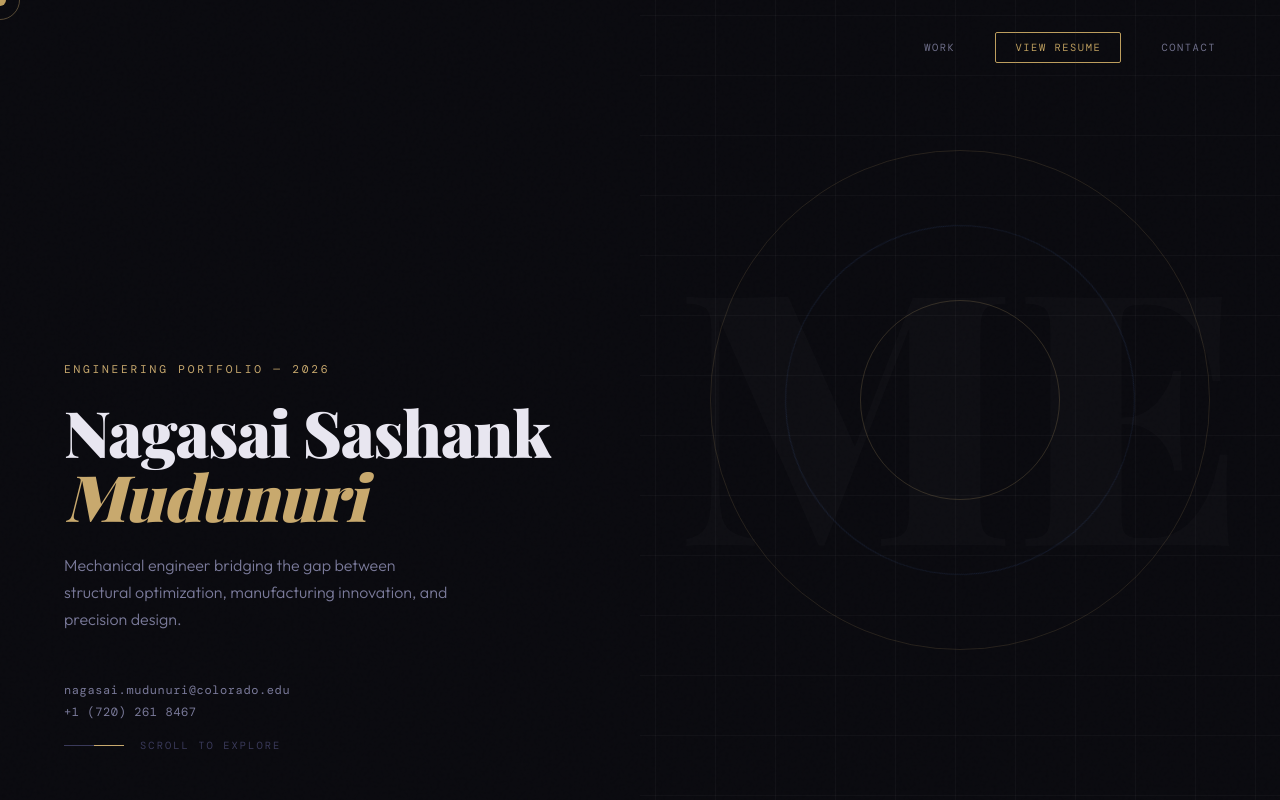
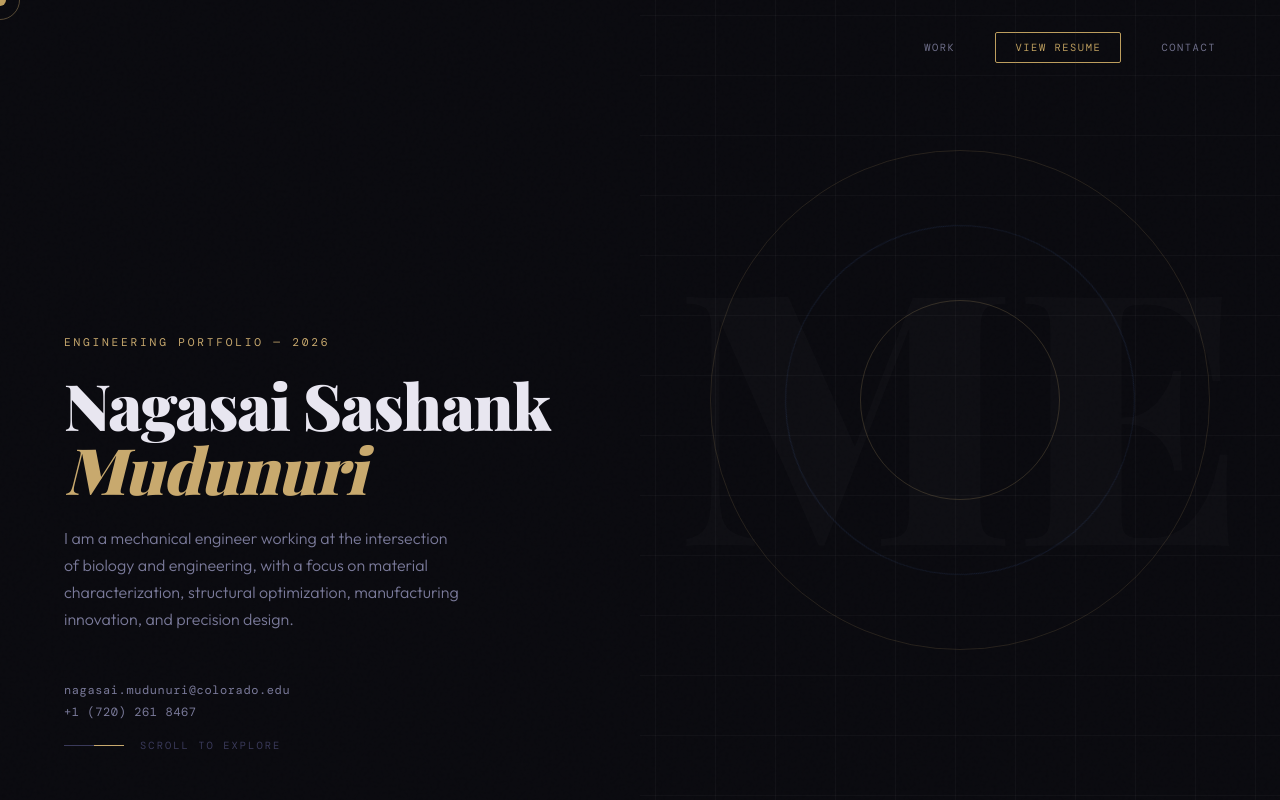
Before and after one commit to msashank/sashankportfolio.github.io, a plain HTML site: page index.html in a window 1280 px wide. Shown: the top 800 px of the page. Drawn offline with nearby package versions, Linux system fonts and the light colour scheme; a web font is replaced by a local one.

Commit message:
Update index.html

```diff
--- a/index.html
+++ b/index.html
@@ -658,7 +658,7 @@
       Nagasai Sashank<em>Mudunuri</em>
     </h1>
     <p class="hero-tagline">
-      Mechanical engineer bridging the gap between structural optimization, manufacturing innovation, and precision design.
+      I am a mechanical engineer working at the intersection of biology and engineering, with a focus on material characterization, structural optimization, manufacturing innovation, and precision design.
     </p>
     <div class="hero-contact">
       <a href="mailto:nagasai.mudunuri@colorado.edu">nagasai.mudunuri@colorado.edu</a>
```
